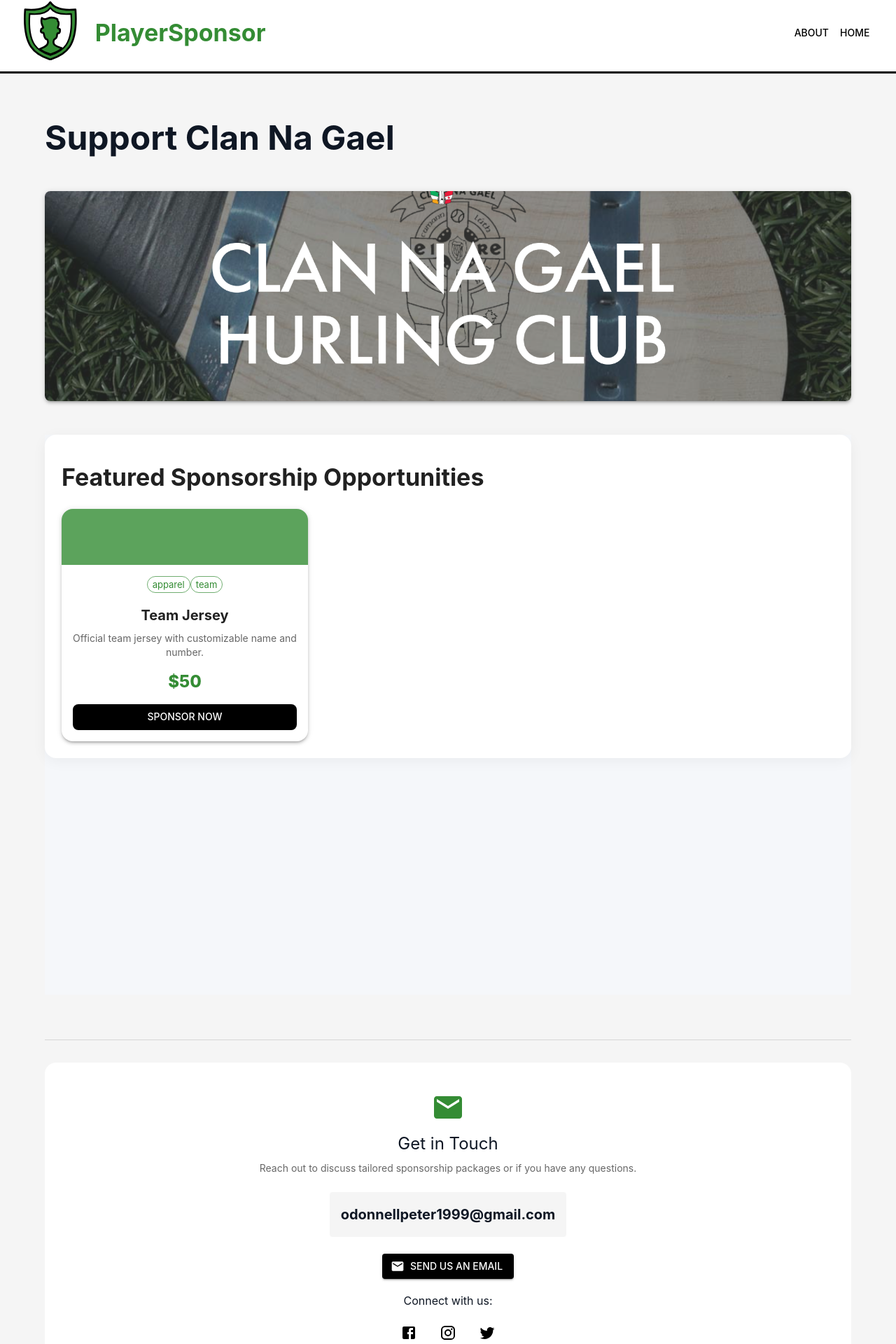
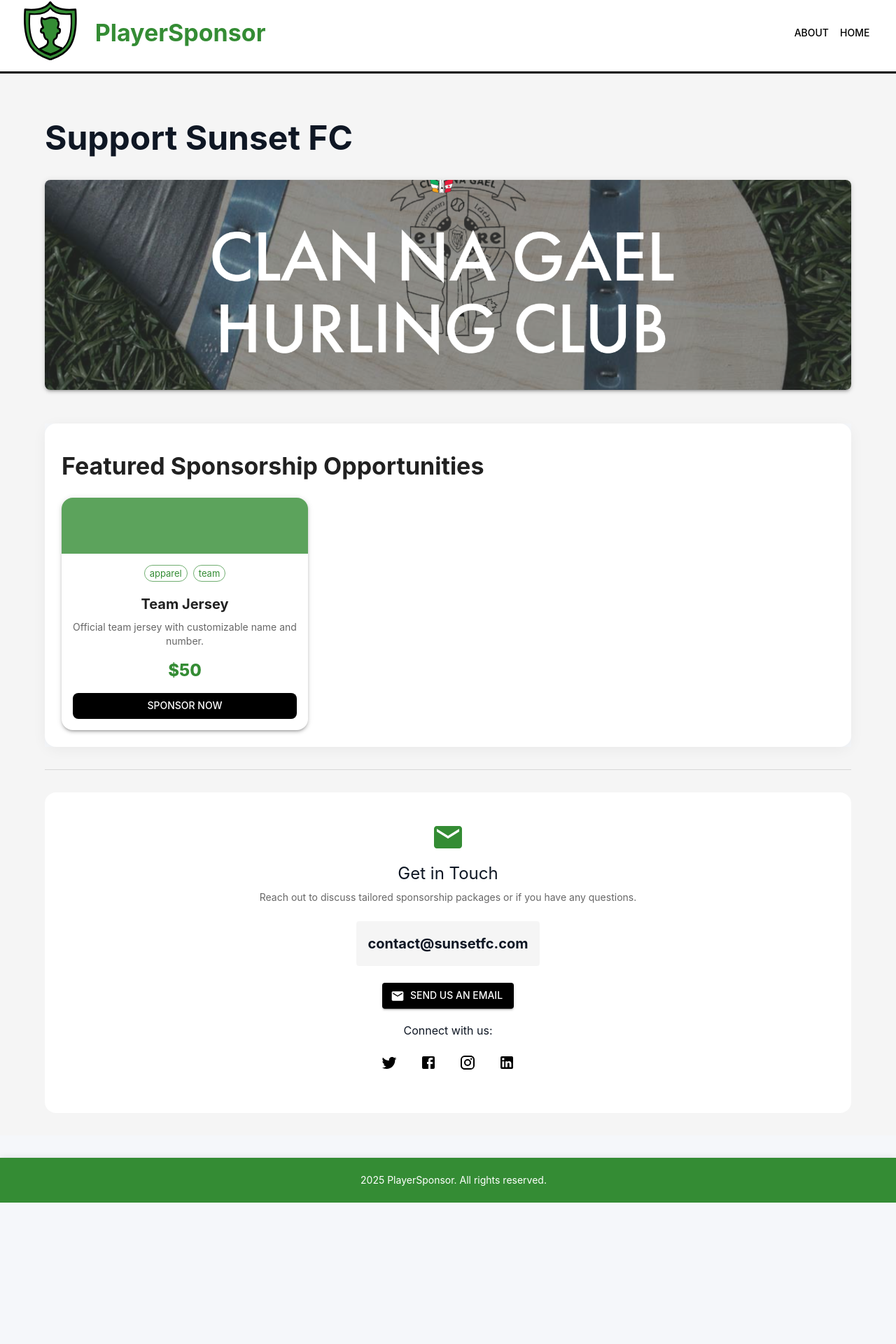
Before and after one commit to odonnellpeter1999/PlayerSponsorSPA, a React (Vite) app in the folder playersponsor.client/: page /club/dashboard in a window 1280 px wide. Shown: the part 8-1928 px from the top of the page at 70% size. After the commit the page ends 1726 px from the top, so only its background shows below. Built offline with nearby package versions, Linux system fonts and the light colour scheme; some icons are missing.

Commit message:
Update Components to use test data

```diff
--- a/playersponsor.client/src/components/ContactUsPanel.tsx
+++ b/playersponsor.client/src/components/ContactUsPanel.tsx
@@ -20,7 +20,7 @@ import {
 interface ContactUsPanelProps {
   email?: string; // Optional string
   emailSubject?: string; // Optional string
-  socialLinks?: { name: string; url: string }[]; // Optional array of objects
+  socialLinks?: { [key: string]: string }; // Optional array of objects
 }
 
 // --- Define Prop Types for clarity (Optional, but recommended in TypeScript or with prop-types) ---
@@ -50,7 +50,7 @@ const socialIconMap: Record<string, React.ReactElement> = {
 const ContactUsPanel = ({
   email = '',
   emailSubject = 'Inquiry from Website',
-  socialLinks = [] // Default to an empty array if no links are provided
+  socialLinks = {} // Default to an empty object if no links are provided
 }: ContactUsPanelProps) => {
   // Function to handle the click and open the default mail client
   const handleEmailClick = () => {
@@ -98,28 +98,28 @@ const ContactUsPanel = ({
         )}
 
         {/* --- Social Media Links (Only render if links are provided) --- */}
-        {socialLinks.length > 0 && (
+        {Object.keys(socialLinks).length > 0 && (
           <>
             <Divider sx={{ mb: 2 }} />
             <Typography variant="subtitle1" component="div" sx={{ mb: 1 }}>
               Connect with us:
             </Typography>
             <Stack direction="row" spacing={1} justifyContent="center">
-              {socialLinks.map((social) => {
+              {Object.entries(socialLinks).map(([key, url]) => {
                 // Prioritize icon provided in the social link object, otherwise try to use the map
-                const iconToUse = socialIconMap[social.name.toLowerCase()];
+                const iconToUse = socialIconMap[key.toLowerCase()];
 
                 if (!iconToUse) {
-                  console.warn(`No icon found for social platform: ${social.name}`);
+                  console.warn(`No icon found for social platform: ${key}`);
                   return null;
                 }
 
                 return (
                   <IconButton
-                    key={social.name}
-                    aria-label={social.name}
+                    key={key}
+                    aria-label={key}
                     color="secondary"
-                    href={social.url}
+                    href={url}
                     target="_blank"
                     rel="noopener noreferrer"
                     size="large"
--- a/playersponsor.client/src/components/SponsorShipCard.tsx
+++ b/playersponsor.client/src/components/SponsorShipCard.tsx
@@ -2,7 +2,7 @@ import { Box, Button, Card, CardActions, CardContent, Chip, Typography } from "@
 import SponsorShipIcon from "./SponsorShipIcon";
 import { Product } from "../types/club";
 
-const SponsorshipCard = ( {product} : { product: Product }) => {
+const SponsorshipCard = ({ product }: { product: Product }) => {
 
   console.log(product);
 
@@ -31,10 +31,9 @@ const SponsorshipCard = ( {product} : { product: Product }) => {
           color: 'primary.contrastText'
         }}
       >
-      <SponsorShipIcon word={product?.iconWord} />
+        <SponsorShipIcon word={product?.iconWord} />
       </Box>
       <CardContent sx={{ flexGrow: 1, textAlign: 'center' }}>
-
         {product?.tags && product.tags.map(tag => (
           <Chip
             key={tag}
@@ -42,7 +41,7 @@ const SponsorshipCard = ( {product} : { product: Product }) => {
             size="small"
             color="primary"
             variant="outlined"
-            sx={{ mb: 2 }}
+            sx={{ mb: 2, mx: 0.5 }}
           />
         ))}
         <Typography gutterBottom variant="h6" component="h3" fontWeight="bold">
--- a/playersponsor.client/src/routes/club/$teamslug/(storefront)/index.tsx
+++ b/playersponsor.client/src/routes/club/$teamslug/(storefront)/index.tsx
@@ -5,11 +5,6 @@ import SponsorshipCard from '../../../../components/SponsorShipCard'
 import ContactUsPanel from '../../../../components/ContactUsPanel';
 
 export const Route = createFileRoute('/club/$teamslug/(storefront)/')({
-  beforeLoad: () => {
-    return {
-      bar: true,
-    }
-  },
   loader: ({ context }) => {
     console.log('Loader context:', context);
     return context // true
@@ -23,17 +18,17 @@ function RouteComponent() {
 
   return (
     <Box sx={{ bgcolor: '#f5f5f5', minHeight: '100vh' }}>
-      <Container  sx={{ pt: 4, pb: 8 }}>
+      <Container  sx={{ pt: 4, pb: 4 }}>
         {/* Page Title */}
-        <Typography variant="h3" component="h1" gutterBottom align="left" sx={{ mt: 4, mb: 6, fontWeight: "bold" }}>
-          Support Clan Na Gael
+        <Typography variant="h3" component="h1" gutterBottom align="left" sx={{ mt: 4, mb: 4, fontWeight: "bold" }}>
+          Support {clubData.name}
         </Typography>
 
         <HeroImageSection />
 
         {/* Sponsorship Products Section (3-column grid for desktop, 1-column for mobile) */}
-        <Grid sx={{ mb: 8 }}>
-          <Box sx={{ bgcolor: '#f5f7fa', minHeight: '100vh' }}>
+        <Grid sx={{ mb: 4 }}>
+          <Box sx={{ bgcolor: '#f5f7fa' }}>
             {/* Main Content Area */}
             <Box sx={{ bgcolor: 'white', borderRadius: 4, p: 3, boxShadow: '0 4px 20px rgba(0,0,0,0.05)' }}>
               <Typography variant="h4" sx={{ mt: 2, mb: 3, fontWeight: "bold" }} component="h2" fontWeight="bold" color="text.primary">
@@ -50,11 +45,11 @@ function RouteComponent() {
           </Box >
         </Grid>
 
-        {/* --- Contact Form Section --- */}
         <Divider sx={{ my: 4 }} />
 
+        {/* --- Contact Form Section --- */}
         <Box sx={{ bgcolor: 'white', borderRadius: 4, p: 3 }} >
-          <ContactUsPanel email='odonnellpeter1999@gmail.com' socialLinks={[{ name: 'facebook', url: 'https://facebook.com/yourprofile' }, { name: 'instagram', url: 'https://facebook.com/yourprofile' }, { name: 'twitter', url: 'https://facebook.com/yourprofile' }]} />
+          <ContactUsPanel email={clubData.email} socialLinks={clubData.socialMedia} />
         </Box>
       </Container>
     </Box>
--- a/playersponsor.client/src/types/club.ts
+++ b/playersponsor.client/src/types/club.ts
@@ -5,7 +5,7 @@ export interface Club {
   primaryColor: string; // Primary color in hex format
   secondaryColor: string; // Secondary color in hex format
   socialMedia: {
-    [key: string]: string | undefined; // Additional social media links
+    [key: string]: string; // Additional social media links
   };
 }
 
@@ -36,6 +36,8 @@ export const sampleClub: Club =
     secondaryColor: "#000000ff",
     socialMedia: {
       twitter: "https://twitter.com/sunsetfc",
-      facebook: "https://facebook.com/sunsetfc"
+      facebook: "https://facebook.com/sunsetfc",
+      instagram: "https://instagram.com/sunsetfc",
+      linkedin: "https://linkedin.com/company/sunsetfc"
     }
   };
```
